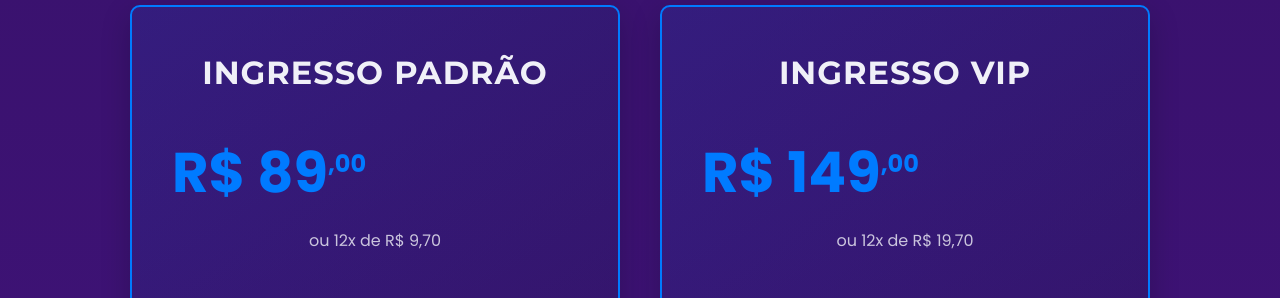
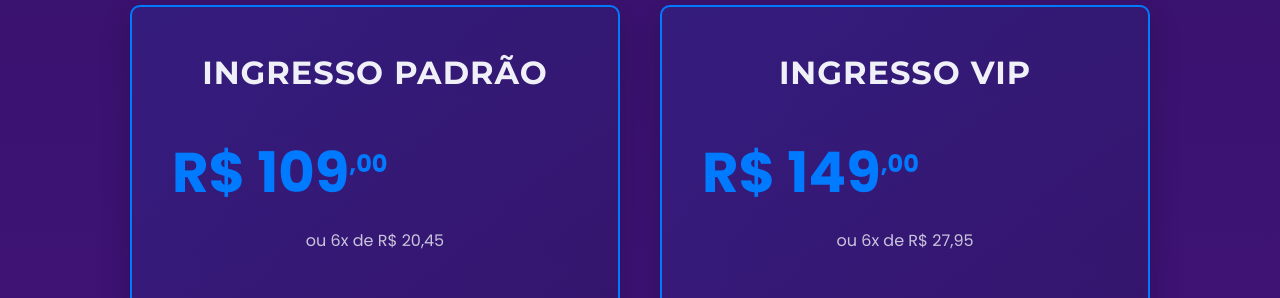
Before and after one commit to somoslidera/alice-salazar, a plain HTML site: page index.html in a window 1280 px wide. Shown: the part 5040-5338 px from the top of the page. Drawn offline with Linux system fonts and the light colour scheme.

Commit message:
Update index.html
price tickets

```diff
--- a/index.html
+++ b/index.html
@@ -756,8 +756,8 @@
                 <div class="price-grid">
                     <div class="price-block">
                         <h3>Ingresso Padrão</h3>
-                        <div class="price">R$ 89<span class="cents">,00</span></div>
-                        <p>ou 12x de R$ 9,70</p>
+                        <div class="price">R$ 109<span class="cents">,00</span></div>
+                        <p>ou 6x de R$ 20,45</p>
                         <ul>
                             <li>✓ Acesso completo à palestra da Alice</li>
                             <li>✓ Oportunidade de aprender com uma das maiores referências do Brasil</li>
@@ -770,7 +770,7 @@
                     <div class="price-block">
                         <h3>Ingresso VIP</h3>
                         <div class="price">R$ 149<span class="cents">,00</span></div>
-                        <p>ou 12x de R$ 19,70</p>
+                        <p>ou 6x de R$ 27,95</p>
                         <ul>
                             <li>✓ Todos os benefícios do Ingresso Padrão</li>
                             <li><strong>+ Lugar Exclusivo próximo ao palco</strong></li>
```
